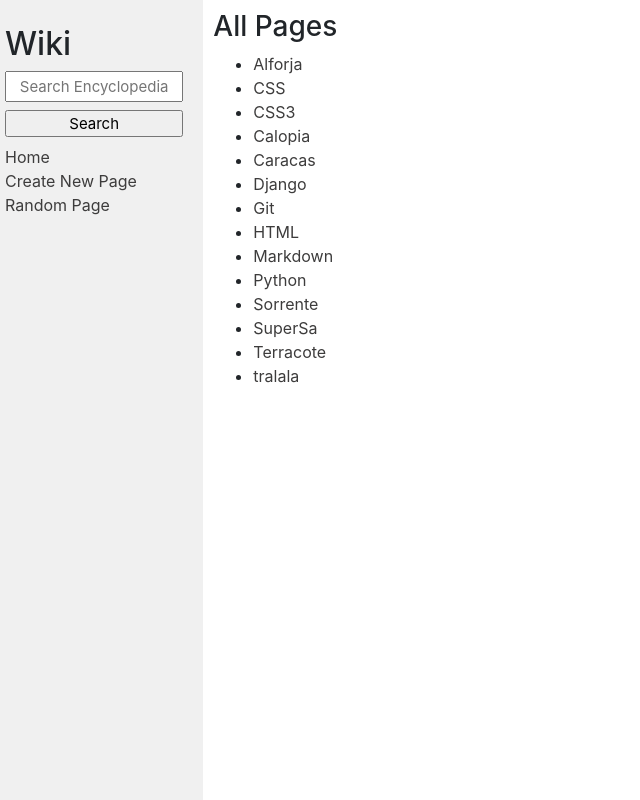
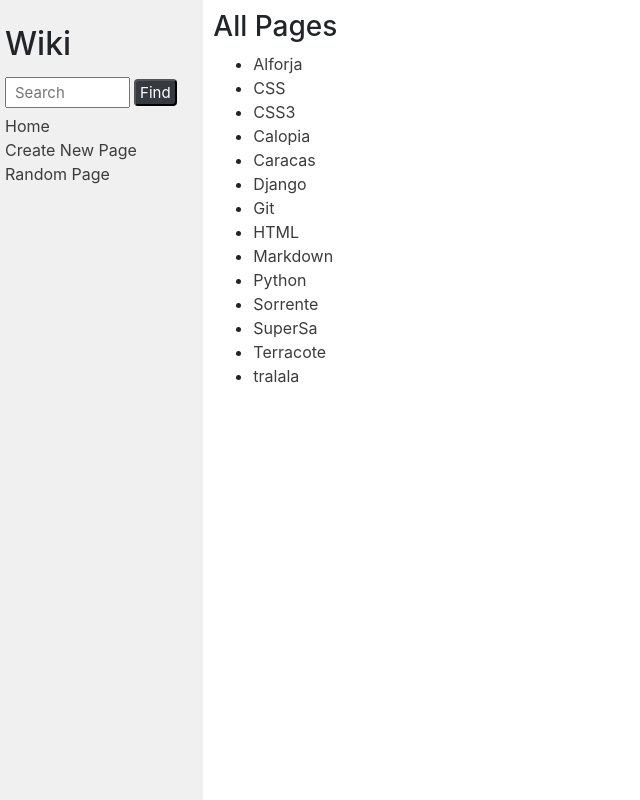
Before and after one commit to neo-nico-neiman/wiki, a Django app: page /search/ in a window 1280 px wide. Shown: the whole page, without its empty margins (0-640 px from the left). Run offline with Django 3.2, Linux system fonts and the light colour scheme; some libraries are stand-ins or nearby versions.

Commit message:
more styling

```diff
--- a/encyclopedia/templates/encyclopedia/layout.html
+++ b/encyclopedia/templates/encyclopedia/layout.html
@@ -15,7 +15,7 @@
                 <form action="{% url 'wiki:search'%}" method="POST" class="search">
                     {% csrf_token %}
                     {{ form }}
-                    <input type="submit" class="my-2 w-100" value="Search">
+                    <input type="submit" class="my-2 d-inline p-1 text-white bg-dark rounded" value="Find">
                 </form>
                 <div>
                     <a href="{% url 'wiki:index' %}">Home</a>
--- a/encyclopedia/views.py
+++ b/encyclopedia/views.py
@@ -7,8 +7,9 @@
 class newSearchForm(forms.Form):#innherits from forms.Form
     search = forms.CharField(
         widget= forms.TextInput(attrs={
-            'placeholder':'Search Encyclopedia',
-            'class': 'w-100 text-center'
+            'placeholder':'Search',
+            'class': 'd-inline',
+            'style': 'width: 70%'
         }),
         label=''
     )
```
